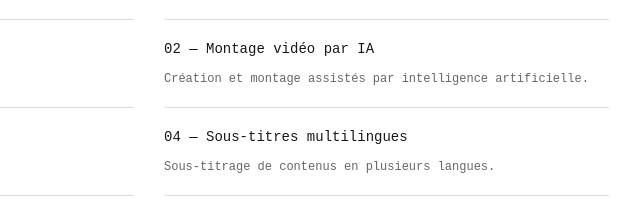
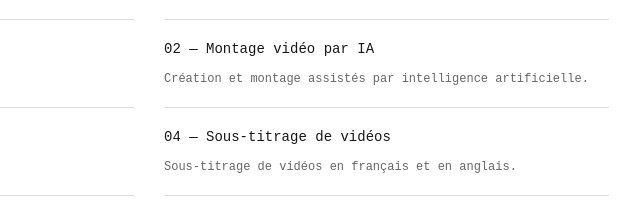
Before and after one commit to IlonaBStudio/ilonabstudio.github.io, a plain HTML site: page index.html in a window 1280 px wide. Shown: the part 1207-1421 px from the top of the page, 491-1131 px from the left. Drawn offline with Linux system fonts and the light colour scheme.

Commit message:
Préciser le sous-titrage français et anglais

```diff
--- a/index.html
+++ b/index.html
@@ -26,7 +26,7 @@
 <div class="service"><strong>01 — Montage vidéo</strong><p>Montage de vidéos courtes et longues.</p></div>
 <div class="service"><strong>02 — Montage vidéo par IA</strong><p>Création et montage assistés par intelligence artificielle.</p></div>
 <div class="service"><strong>03 — CapCut</strong><p>Montage et édition sur CapCut.</p></div>
-<div class="service"><strong>04 — Sous-titres multilingues</strong><p>Sous-titrage de contenus en plusieurs langues.</p></div>
+<div class="service"><strong>04 — Sous-titrage de vidéos</strong><p>Sous-titrage de vidéos en français et en anglais.</p></div>
 <div class="service"><strong>05 — Prestations bilingues</strong><p>Contenus en français et en anglais.</p></div>
 <div class="service"><strong>06 — Images générées par IA</strong><p>Visuels originaux pour vos projets.</p></div>
 <div class="service"><strong>07 — Clips musicaux</strong><p>Vidéos et univers visuels pour artistes.</p></div>
```
